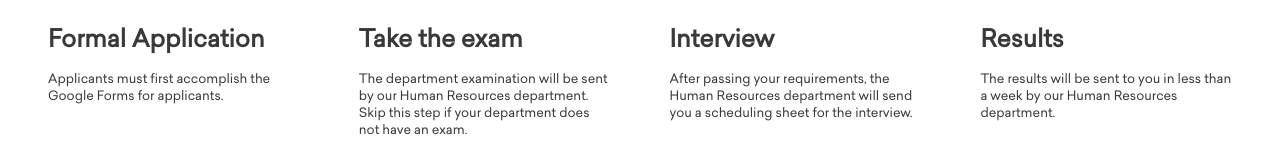
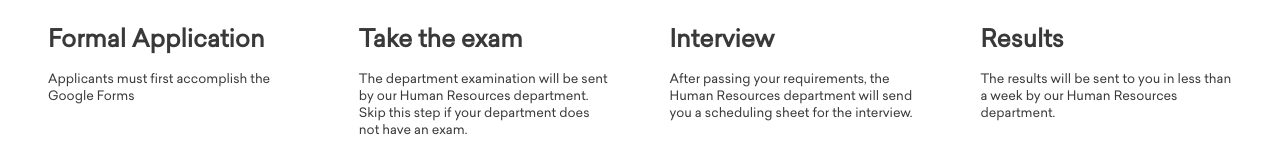
Before and after one commit to TomasinoWeb/tomasinoWebR101, a Next.js app: page /r101 in a window 1280 px wide. Shown: the part 394-554 px from the top of the page. Built offline with nearby package versions, Linux system fonts and the light colour scheme.

Commit message:
copywriting change

```diff
--- a/src/pages/r101.tsx
+++ b/src/pages/r101.tsx
@@ -23,10 +23,9 @@ export default function () {
               <h2 className={styles.title}>Formal Application</h2>
               <p className={styles.text}>
                 Applicants must first accomplish the{" "}
-                <a href="https://forms.gle/WyzZ99XBtZjVLPdH7" target="_blank" rel="noreferrer">
+                <a href="" target="_blank" rel="noreferrer">
                   Google Forms
-                </a>{" "}
-                for applicants.
+                </a>
               </p>
             </div>
           </div>
```
